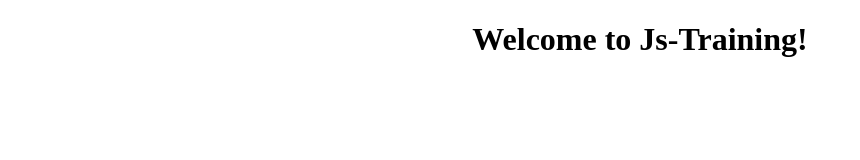
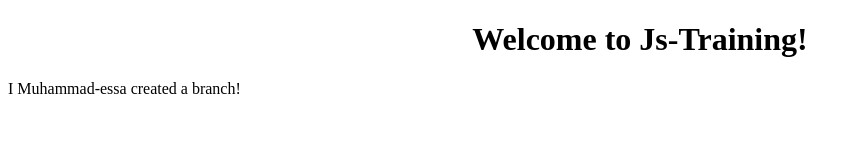
Before and after one commit to basitk41/Js-Training, a plain HTML site: page index.html in a window 1280 px wide. Shown: the whole page, without its empty margins (0-860 px from the left). Drawn offline with Linux system fonts and the light colour scheme.

Commit message:
index.html file modified

```diff
--- a/index.html
+++ b/index.html
@@ -9,5 +9,6 @@
 </head>
 <body>
     <h1>Welcome to Js-Training!</h1>
+    <p>I Muhammad-essa created a branch!</p>
 </body>
 </html>
```
